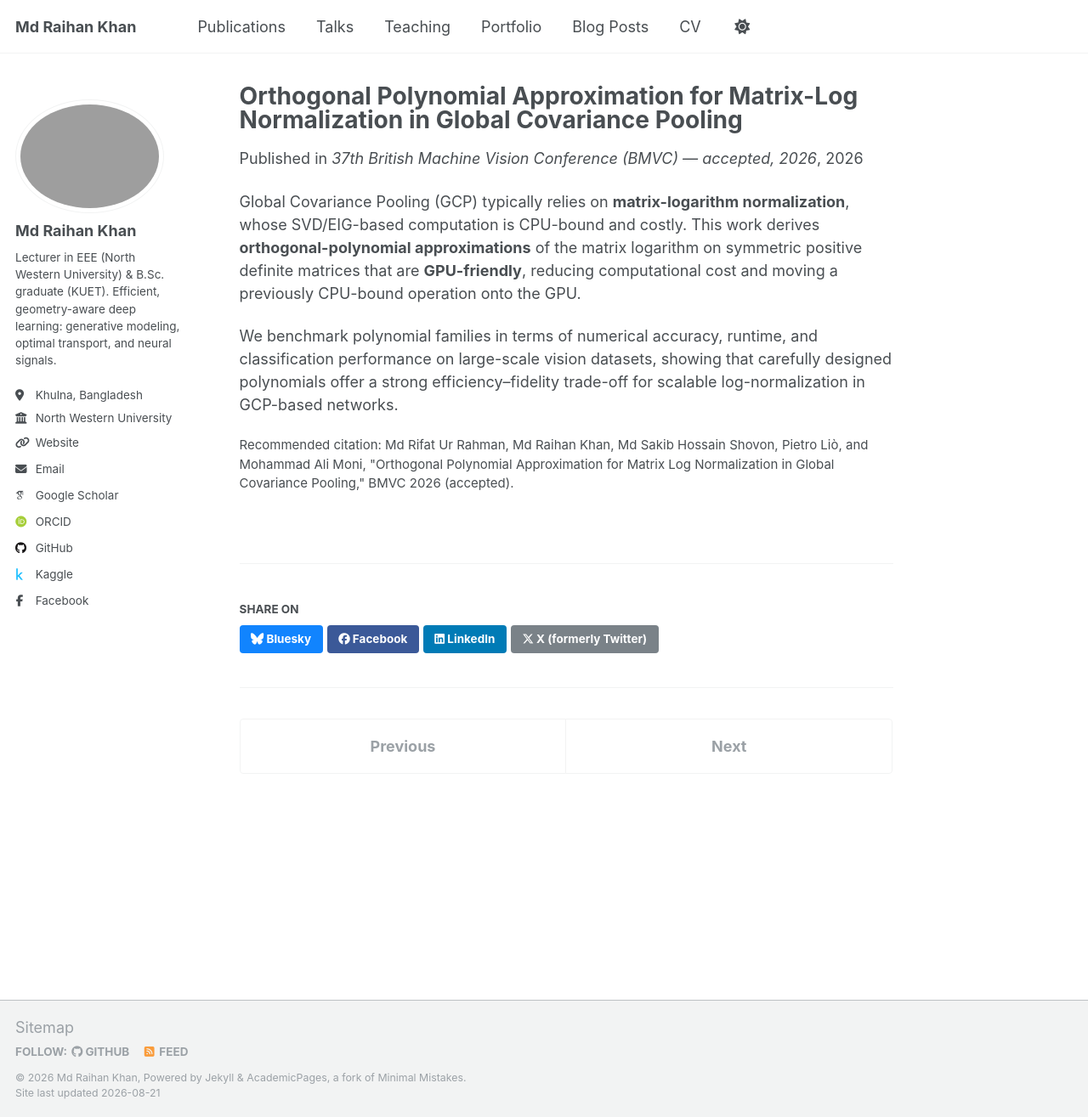
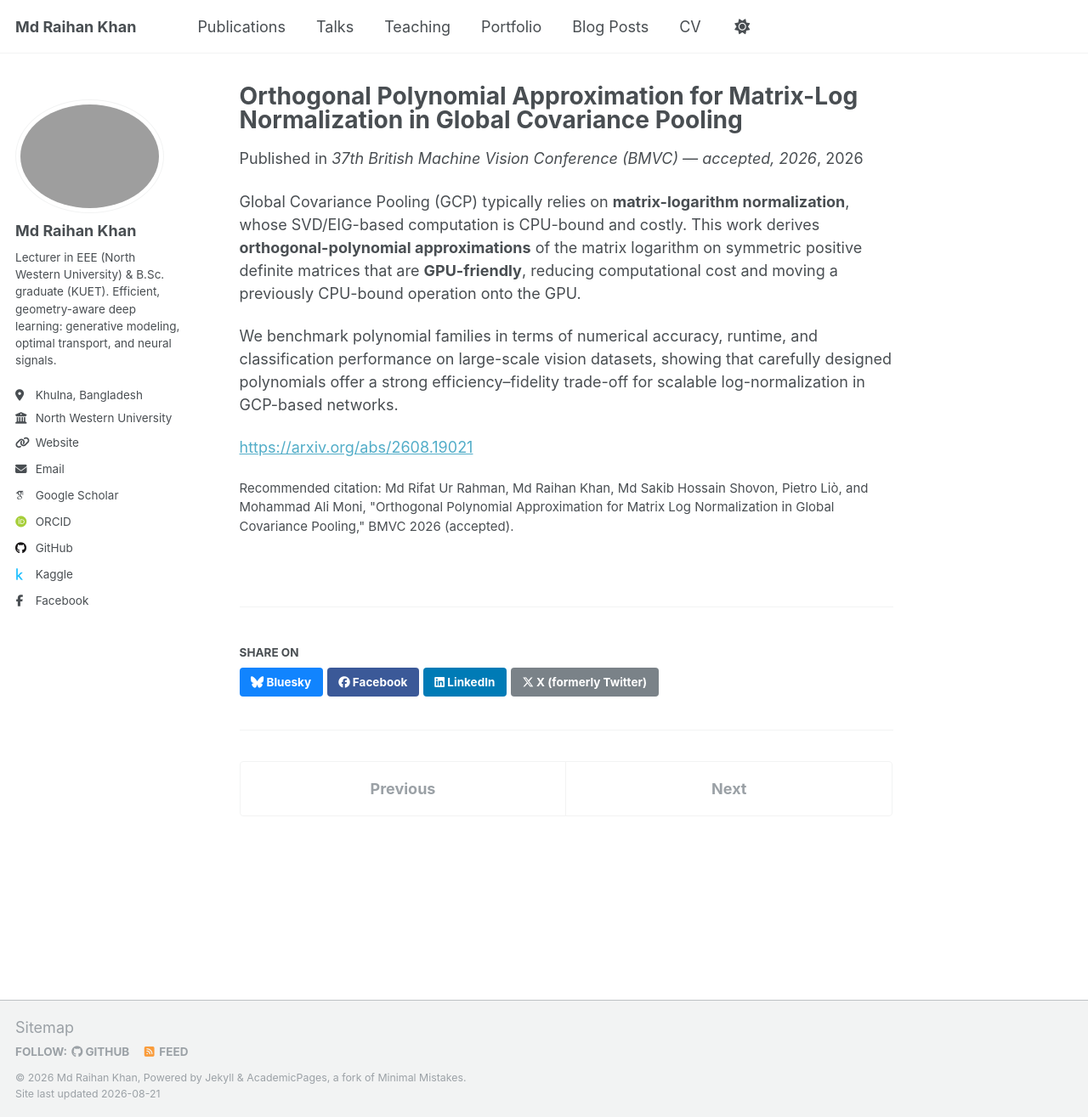
Before and after one commit to kraihan/kraihan.github.io, a Jekyll site: the page built from _publications/2026-01-01-polynomial-approx-log-normalization.md, in a window 1280 px wide and 1315 px high. Shown: the whole window at 85% size. Built offline with Jekyll 4.4.1, drawn with Linux system fonts in a browser that asks for light colours; some web fonts are replaced.

Commit message:
Update 2026-01-01-polynomial-approx-log-normalization.md

```diff
--- a/_publications/2026-01-01-polynomial-approx-log-normalization.md
+++ b/_publications/2026-01-01-polynomial-approx-log-normalization.md
@@ -13,3 +13,5 @@ citation: "Md Rifat Ur Rahman, Md Raihan Khan, Md Sakib Hossain Shovon, Pietro L
 Global Covariance Pooling (GCP) typically relies on **matrix-logarithm normalization**, whose SVD/EIG-based computation is CPU-bound and costly. This work derives **orthogonal-polynomial approximations** of the matrix logarithm on symmetric positive definite matrices that are **GPU-friendly**, reducing computational cost and moving a previously CPU-bound operation onto the GPU.
 
 We benchmark polynomial families in terms of numerical accuracy, runtime, and classification performance on large-scale vision datasets, showing that carefully designed polynomials offer a strong efficiency–fidelity trade-off for scalable log-normalization in GCP-based networks.
+
+<https://arxiv.org/abs/2608.19021>
```
